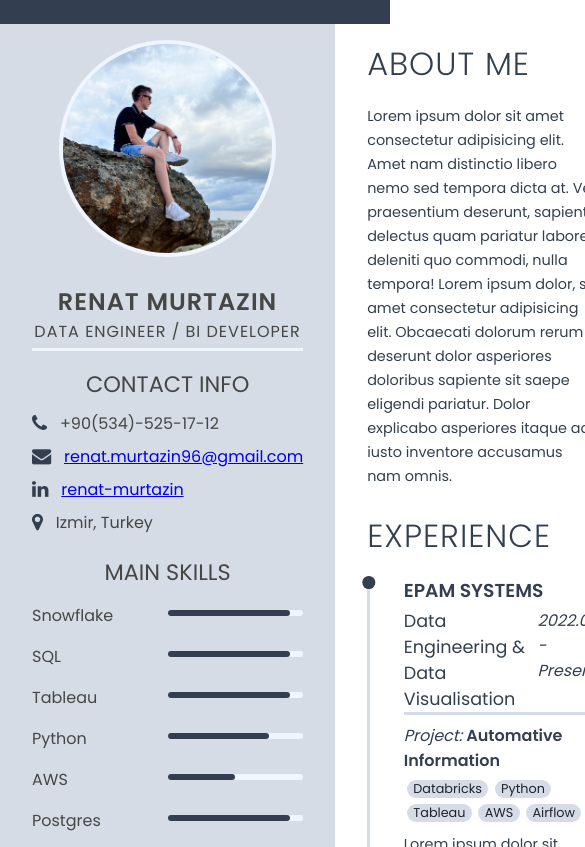
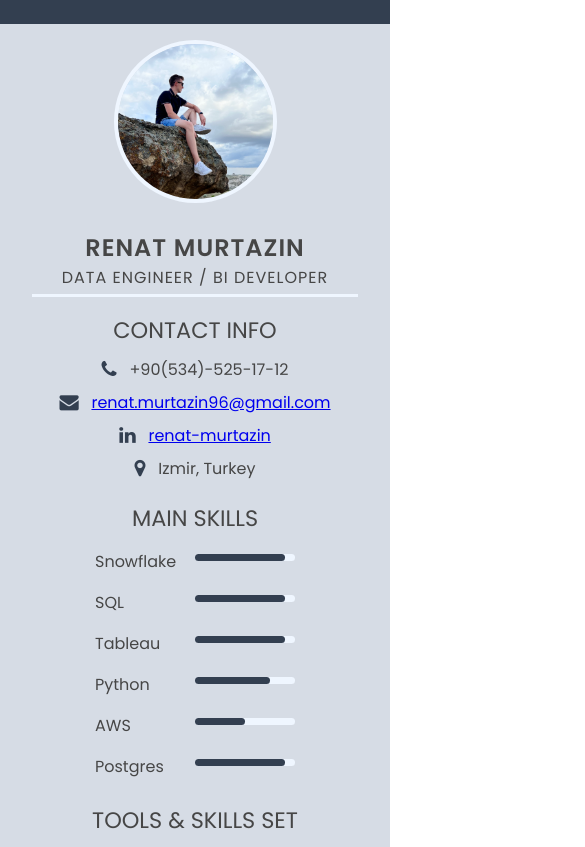
Before and after one commit to renat-murtazin/renat-murtazin.github.io, a plain HTML site: page index.html in a window 390 px wide. Shown: the top 847 px of the page, 585 px wide, since content can reach past the window. Drawn offline with Linux system fonts and the light colour scheme.

Commit message:
Add Media Query

```diff
--- a/style.css
+++ b/style.css
@@ -28,13 +28,10 @@ body {
 .left-section {
     background-color: #D6DCE5;
     color: #464646;
-    height: 100%;
-
 }
 
 .left-content {
     padding: 1rem 2rem;
-
 }
 
 .image {
@@ -48,11 +45,12 @@ body {
     max-width: 100%;
     overflow: hidden;
     border-bottom: 3px solid #eff6ff;
+    align-items: center;
 }
 
 
 .profile img {
-    width: 80%;
+    width: 40%;
     border-radius: 50%;
     border: 4px solid #eff6ff;
 }
@@ -285,3 +283,80 @@ body {
 .tl-ed-padding {
     padding-bottom: 0.4rem;
 }
+
+
+/*Media Querries*/
+
+/* @media screen and (max-width:1023px) {} */
+
+@media screen and (max-width:800px) {
+
+    .main-content {
+        flex-direction: column;
+        display: flex;
+    }
+
+    /* .left-section {
+        display: flex;
+    }*/
+
+    .left-content {
+        display: flex;
+        flex-wrap: wrap;
+    }
+
+    .contact-info,
+    .top-skills-section,
+    .certifications-section,
+    .languages-section {
+        width: 100%;
+    }
+
+    .profile img {
+        width: 35%;
+    }
+
+    .contact-info ul {
+        display: flex;
+        flex-wrap: wrap;
+        justify-content: center;
+    }
+
+    .contact-info ul li {
+        padding-left: 2rem;
+        padding-right: 2rem;
+    }
+
+    .top-skills-section ul {
+        display: flex;
+        flex-wrap: wrap;
+        justify-content: center;
+    }
+
+    .progress-bar {
+        padding-left: 2rem;
+        width: 100px;
+    }
+
+    .top-skills-section ul li {
+        padding-left: 2rem;
+        padding-right: 2rem;
+    }
+
+    .tools-skills-section {
+        padding-left: 2rem;
+        padding-right: 2rem;
+        justify-content: space-evenly;
+    }
+
+}
+
+@media screen and (max-width:390px) {
+    .profile img {
+        width: 50%;
+    }
+
+    .project-intro {
+        display: block;
+    }
+}
```
